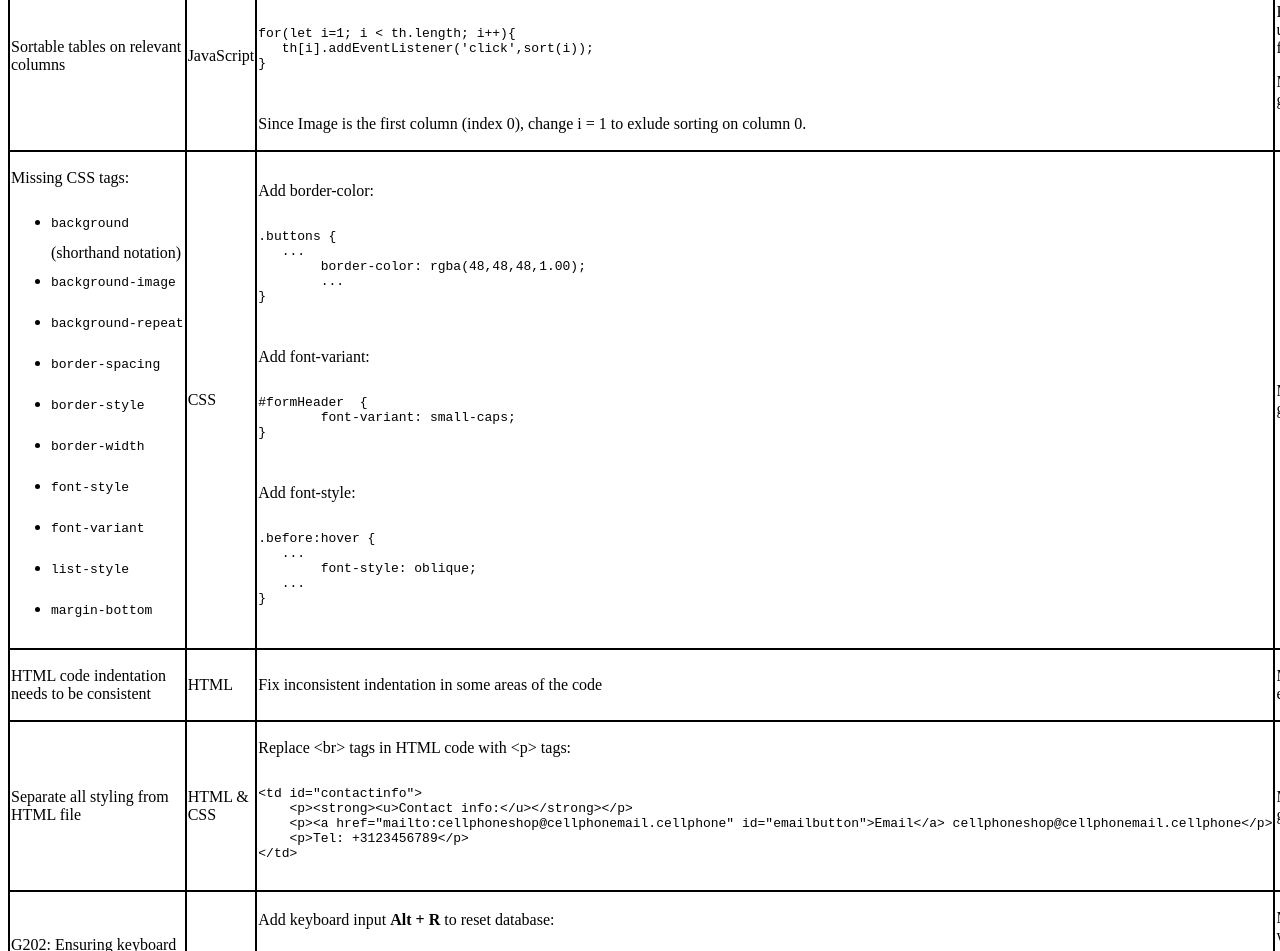
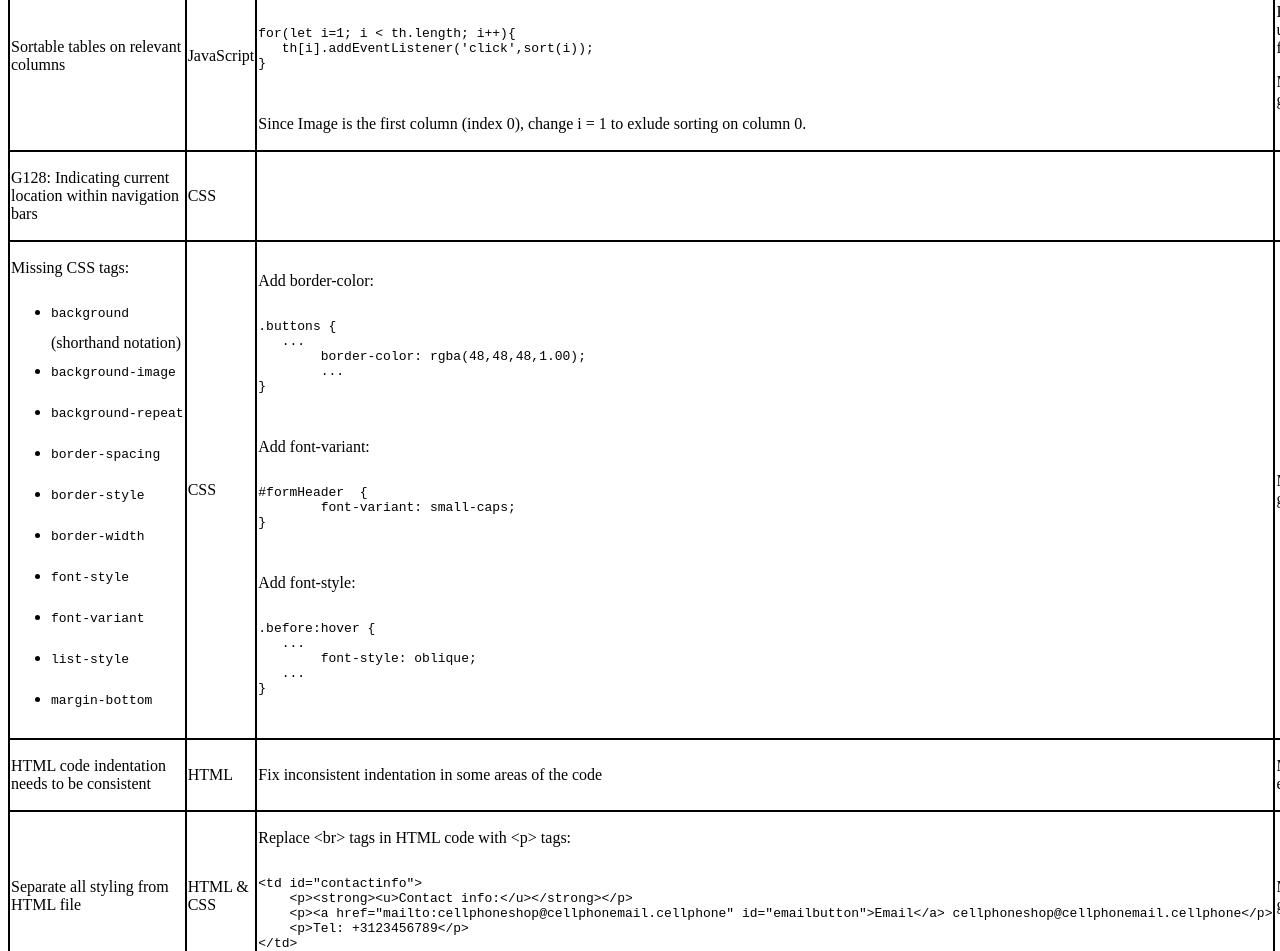
Before and after one commit to LCTTVU/ImprovementPlanAssign4, a plain HTML site: page assignment4.html in a window 1280 px wide. Shown: the part 5441-6392 px from the top of the page. Drawn offline with Linux system fonts and the light colour scheme.

Commit message:
Update assignment4.html

```diff
--- a/assignment4.html
+++ b/assignment4.html
@@ -592,6 +592,20 @@
             </tr>
             <tr>
                 <td class = "requirements">
+                    <p>G128: Indicating current location within navigation bars</p>
+                </td>
+                <td class = "type">
+                    <p>CSS</p>
+                </td>
+                <td class = "action">
+                    <p></p>
+                </td>
+                <td class = "aim">
+                    <p></p>
+                </td>
+            </tr>
+            <tr>
+                <td class = "requirements">
                     <p>Missing CSS tags:</p>
                     <ul>
                         <li><pre>background</pre> (shorthand notation)</li>
```
